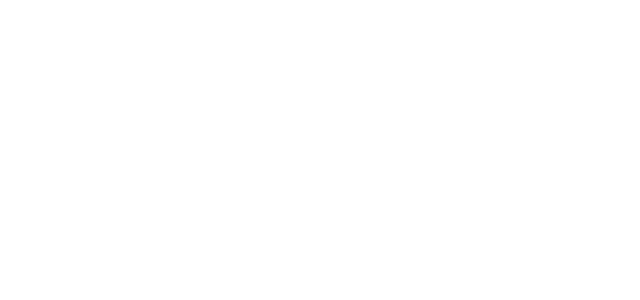
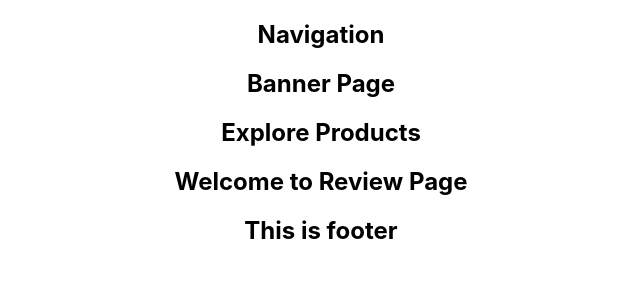
Before and after one commit to mukitur/watch-world-client, a React (Create React App) app: page / in a window 1280 px wide. Shown: the top 300 px of the page, without its empty margins (319-959 px from the left). Built offline with nearby package versions, Linux system fonts and the light colour scheme.

Commit message:
components and route create

```diff
--- a/src/App.js
+++ b/src/App.js
@@ -1,10 +1,21 @@
 import logo from './logo.svg';
 import './App.css';
+import { BrowserRouter, Switch, Route } from 'react-router-dom';
+import Home from './Pages/Home/Home/Home';
 
 function App() {
   return (
     <div className="App">
-
+      <BrowserRouter>
+        <Switch>
+          <Route exact path="/">
+            <Home></Home>
+          </Route>
+          <Route path="/home">
+            <Home></Home>
+          </Route>
+        </Switch>
+      </BrowserRouter>
     </div>
   );
 }
--- /dev/null
+++ b/src/Pages/Home/Banner/Banner.js
@@ -0,0 +1,11 @@
+import React from 'react';
+
+const Banner = () => {
+    return (
+        <div>
+            <h2>Banner Page</h2>
+        </div>
+    );
+};
+
+export default Banner;
--- /dev/null
+++ b/src/Pages/Home/Explore/Explore.js
@@ -0,0 +1,11 @@
+import React from 'react';
+
+const Explore = () => {
+    return (
+        <div>
+            <h2>Explore Products</h2>
+        </div>
+    );
+};
+
+export default Explore;
--- /dev/null
+++ b/src/Pages/Home/Home/Home.js
@@ -0,0 +1,21 @@
+import React from 'react';
+import Footer from '../../Shared/Footer/Footer';
+import Navigation from '../../Shared/Navigation/Navigation';
+import Banner from '../Banner/Banner';
+import Explore from '../Explore/Explore';
+import Review from '../Review/Review';
+
+
+const Home = () => {
+    return (
+        <div>
+            <Navigation></Navigation>
+            <Banner></Banner>
+            <Explore></Explore>
+            <Review></Review>
+            <Footer></Footer>
+        </div>
+    );
+};
+
+export default Home;
--- /dev/null
+++ b/src/Pages/Home/Review/Review.js
@@ -0,0 +1,11 @@
+import React from 'react';
+
+const Review = () => {
+    return (
+        <div>
+            <h2>Welcome to Review Page</h2>
+        </div>
+    );
+};
+
+export default Review;
--- /dev/null
+++ b/src/Pages/Shared/Footer/Footer.js
@@ -0,0 +1,11 @@
+import React from 'react';
+
+const Footer = () => {
+    return (
+        <div>
+            <h2>This is footer</h2>
+        </div>
+    );
+};
+
+export default Footer;
--- /dev/null
+++ b/src/Pages/Shared/Navigation/Navigation.js
@@ -0,0 +1,11 @@
+import React from 'react';
+
+const Navigation = () => {
+    return (
+        <div>
+            <h2>Navigation</h2>
+        </div>
+    );
+};
+
+export default Navigation;
```
